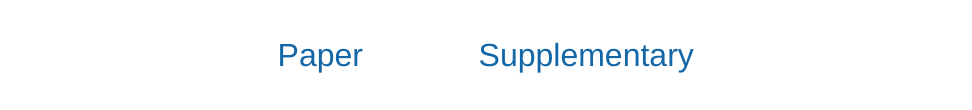
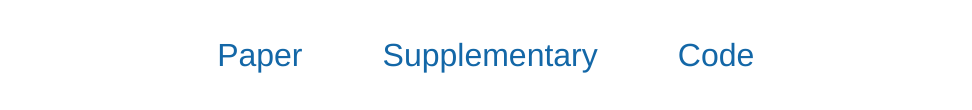
Before and after one commit to ashish-kmr/rma-legged-robots, a plain HTML site: page index.html in a window 1280 px wide. Shown: the part 621-731 px from the top of the page, without its empty margins (261-1233 px from the left). Drawn offline with Linux system fonts and the light colour scheme; a script that the page names is missing.

Commit message:
added code repo

```diff
--- a/index.html
+++ b/index.html
@@ -85,7 +85,7 @@
                   <iframe width="560" height="315" src="https://www.youtube.com/embed/nBy1piJrq1A" title="YouTube video player" frameborder="0" allow="accelerometer; autoplay; clipboard-write; encrypted-media; gyroscope; picture-in-picture" allowfullscreen></iframe>
                 </center>
                 <br/>
-                <center><h1><a href="rma-locomotion-final.pdf">Paper</a> &nbsp &nbsp &nbsp &nbsp &nbsp &nbsp<a href="rma-locomotion-supplementary.pdf"> Supplementary </a> </h1></center>
+                <center><h1><a href="rma-locomotion-final.pdf">Paper</a> &nbsp &nbsp &nbsp &nbsp<a href="rma-locomotion-supplementary.pdf"> Supplementary </a> &nbsp &nbsp &nbsp &nbsp <a href="https://github.com/antonilo/rl_locomotion">Code</a> </h1></center>
                 <br/>
                 Successful real-world deployment of legged robots would require them to <i>adapt in real-time</i> to unseen scenarios like changing terrains, changing payloads, wear and tear. This paper presents Rapid Motor Adaptation (RMA) algorithm to solve this problem of real-time online adaptation in quadruped robots. RMA consists of two components: a base policy and an adaptation module. The combination of these components enables the robot to adapt to novel situations in fractions of a second. RMA is trained completely in simulation without using any domain knowledge like reference trajectories or predefined foot trajectory generators and is deployed on the A1 robot without any fine-tuning. We train RMA on a varied terrain generator using bioenergetics-inspired rewards and deploy it on a variety of difficult terrains including rocky, slippery, deformable surfaces in environments with grass, long vegetation, concrete, pebbles, stairs, sand, etc. RMA shows state-of-the-art performance across diverse real-world as well as simulation experiments. Method Video: <a href ="https://youtu.be/qKF6dr_S-wQ">https://youtu.be/qKF6dr_S-wQ</a>
 <!--                <center>
```
